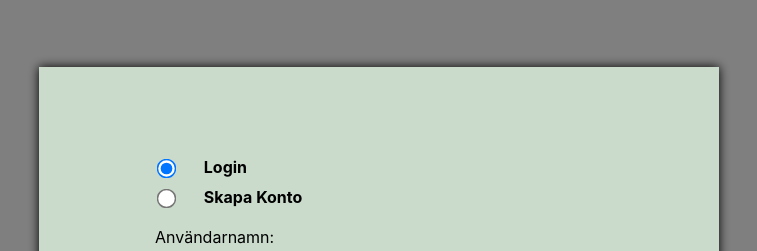
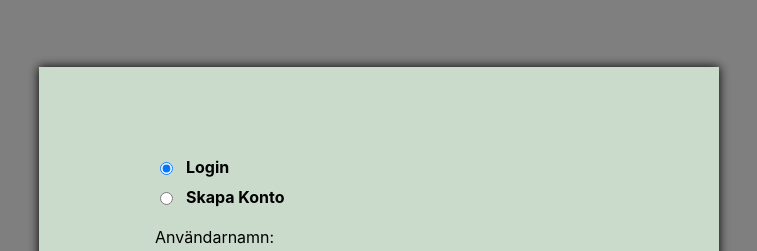
Before and after one commit to kaolle/palmabokning, a React (Create React App) app: page / in a window 1280 px wide. Shown: the part 113-364 px from the top of the page, without its empty margins (261-1018 px from the left). Built offline with nearby package versions, Linux system fonts and the light colour scheme.

Commit message:
styled calender content and login radio buttons

```diff
--- a/src/Calendar.css
+++ b/src/Calendar.css
@@ -64,8 +64,8 @@ body, html {
     .calendar {
         width: 100%;
         float: none;
-        padding-top: 140px; /* Adjust based on the header height */
-        padding-bottom: 140px; /* Adjust based on the footer height */
+        padding-top: 130px; /* Adjust based on the header height */
+        padding-bottom: 130px; /* Adjust based on the footer height */
     }
 }
 
@@ -118,11 +118,12 @@ body, html {
 /* Media query for responsiveness */
 @media (max-width: 600px) {
     .just-week-number {
-        min-width: 12%;
+        min-width: 8%;
     }
     .week {
         grid-gap: 1%;
         display: flex;
+        margin-right: 3%;
     }
 
 }
--- a/src/ModalDialogCommon.css
+++ b/src/ModalDialogCommon.css
@@ -149,19 +149,17 @@ input {
 
 .radio-label {
     display: flex;
-    align-items: center;
+    /*align-items: center;*/
     gap: 10px; /* This creates space between the radio button and label text */
     margin-bottom: 10px;
 }
 
 .radio-label input {
-    margin-right: 8px;
-    transform: scale(1.5); /* Adjust the scale factor as needed for the radio button size */
+    transform: scale(1.0); /* Adjust the scale factor as needed for the radio button size */
 }
 
 .radio-label span {
     font-weight: bold;
     font-size: 1.0em; /* Adjust the font size as needed for the label text */
     white-space: nowrap; /* Prevent text from wrapping */
-    margin-left: 1vw;
 }
```
